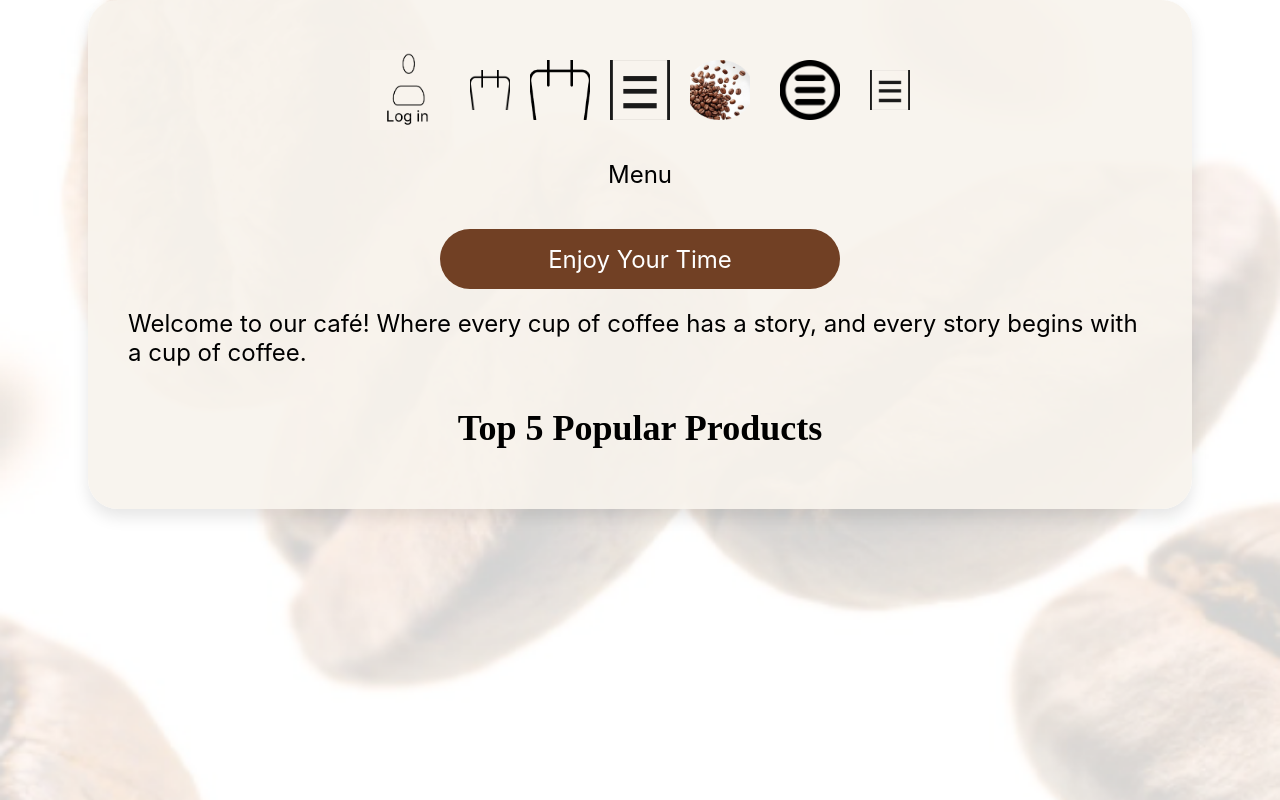
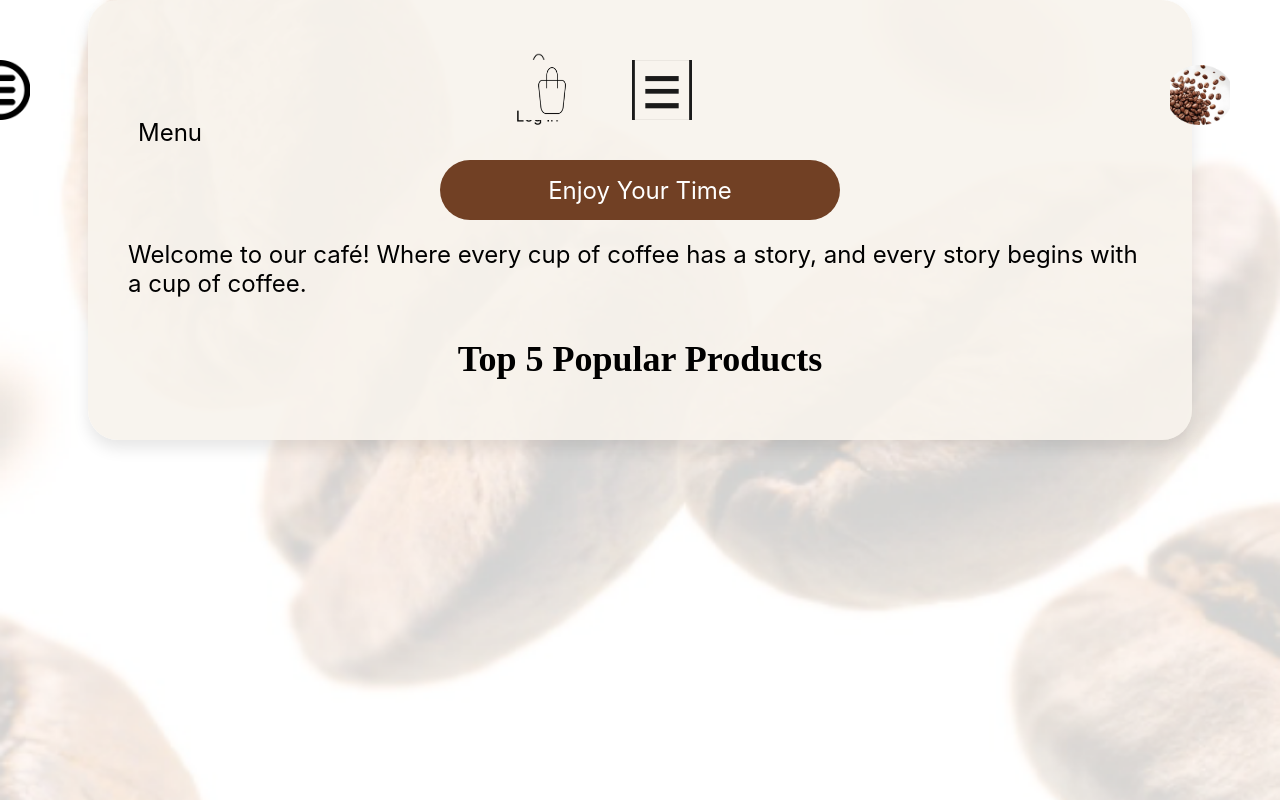
Before and after one commit to tahamoghaddam/CoffeeShop, a Django app: page /HexaCafe/home/ in a window 1280 px wide. Run offline with Django 5.2, Linux system fonts and the light colour scheme.

Commit message:
شنسرنزرإيأَة

```diff
--- a/HexaCafe/static/css/home.css
+++ b/HexaCafe/static/css/home.css
@@ -69,12 +69,6 @@ body, html {
   background-size: cover;
 }
 
-.group {
-  width: 40px;
-  height: 40px;
-  background: url('../images/shoppingcart.png') no-repeat center;
-  background-size: cover;
-}
 
 .gg-menu-round {
   width: 80px;
@@ -86,6 +80,9 @@ body, html {
   height: 60px;
   background: url('../images/menuicon.png') no-repeat center;
   background-size: cover;
+  position: absolute;
+  top: 10px;
+  right: 1112px;
 }
 
 .group-2 {
@@ -93,6 +90,9 @@ body, html {
   height: 60px;
   background: url('../images/shoppingcart.png') no-repeat center;
   background-size: cover;
+  position: absolute;
+  top: 10px;
+  right: 560px;
 }
 
 .group-8 {
@@ -100,14 +100,21 @@ body, html {
   height: 60px;
   background: url('../images/shoppinghistory.png') no-repeat center;
   background-size: cover;
+  position: absolute;
+  top: 10px;
+  right: 450px;
 }
-
 .group-9 {
   width: 60px;
   height: 60px;
   background: url('../images/roundcoffee.png') no-repeat center;
   background-size: cover;
+  position: relative;
+  top: 5px;
+  left: 550px;
+  z-index: 10;
 }
+
 
 .vector {
   width: 40px;
@@ -118,12 +125,14 @@ body, html {
 
 .menu {
   display: block;
-  text-align: center;
+  text-align: left;
   color: #000000;
   font-family: Inter, var(--default-font-family);
   font-size: 24px;
   font-weight: 400;
-  margin: 20px;
+  position: absolute;
+  top: 78px;
+  left: 10px;
 }
 
 .rectangle {
--- a/HexaCafe/templates/home.html
+++ b/HexaCafe/templates/home.html
@@ -20,7 +20,7 @@
           <div class="group-8"></div>
           <div class="group-9"></div>
           <div class="gg-menu-round"><div class="group-1"></div></div>
-          <div class="vector"></div>
+
         </div>
         <span class="menu">Menu</span>
         <div class="flex-row-c">
```
Also changed, not shown: HexaCafe/static/images/shoppingcart.png.
